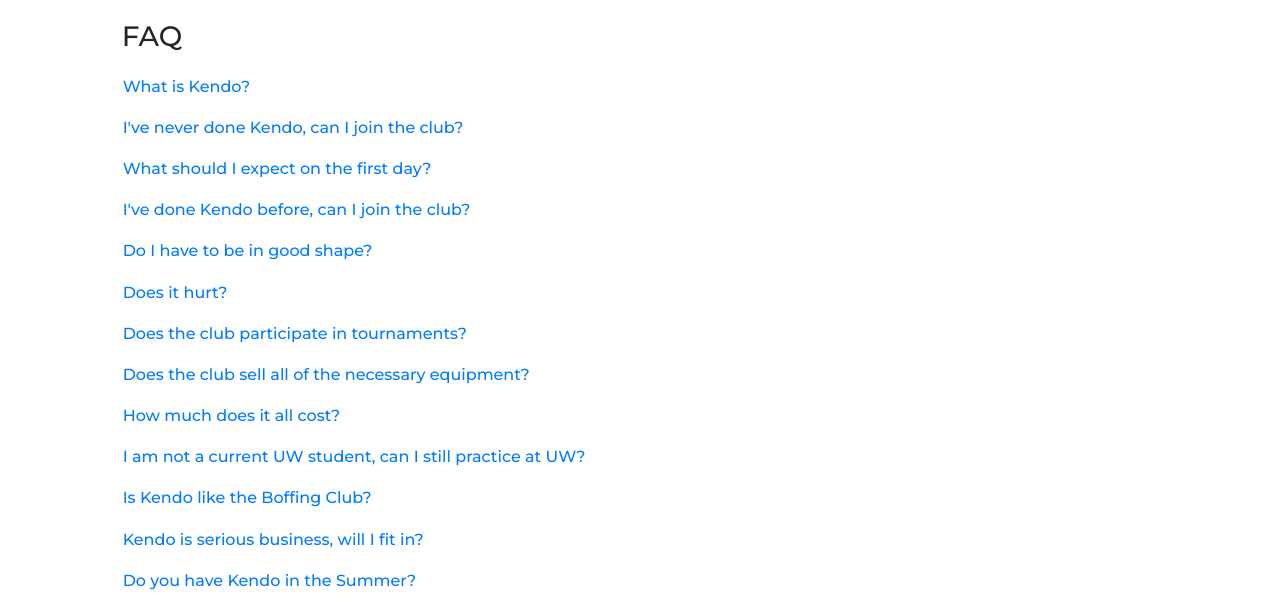
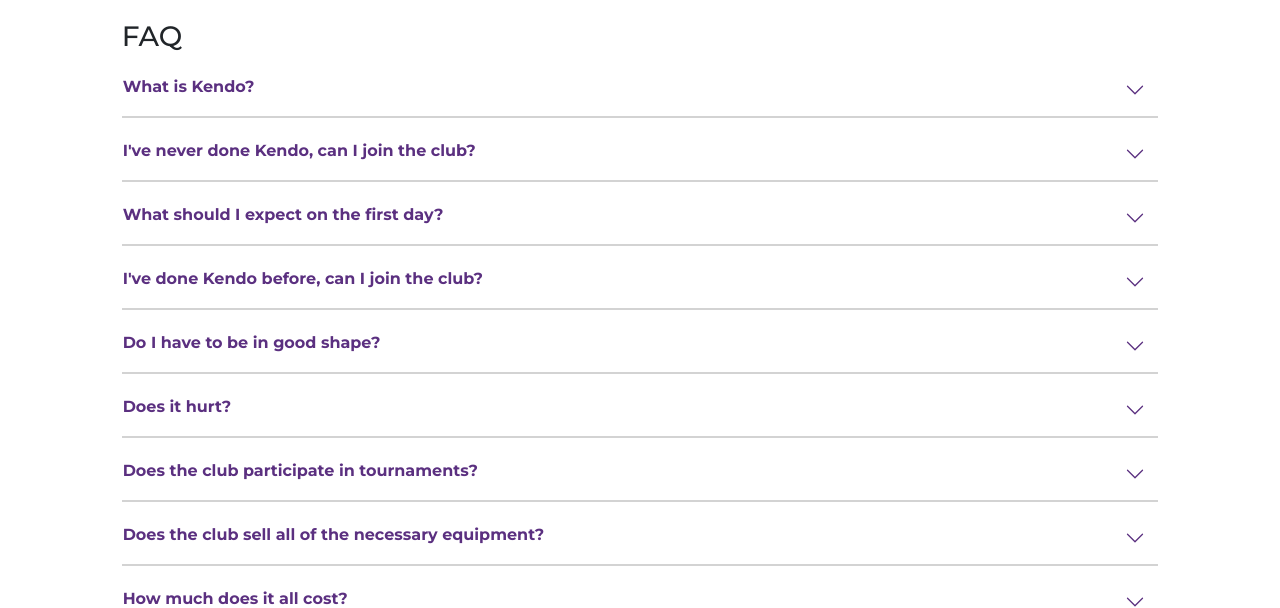
Before and after one commit to isabellabunnell/uw-kendo-website, a React app: page /resources in a window 1280 px wide. Shown: the part 205-813 px from the top of the page. Built offline with nearby package versions, Linux system fonts and the light colour scheme.

Commit message:
add toggleable faq blocks

```diff
--- /dev/null
+++ b/src/components/FAQBlock.js
@@ -0,0 +1,41 @@
+import "react-calendar/dist/Calendar.css"
+import React from "react"
+import PageStructure from "../components/PageStructure"
+import { Accordion, Button } from "react-bootstrap"
+import { faqList } from "../data/info"
+import { BsChevronDown } from "react-icons/bs"
+
+const FAQBlock = () => {
+   return (
+      <div style={{ marginTop: "2rem" }}>
+         <h3 style={{ marginBottom: "1rem" }}>
+            FAQ
+         </h3>
+         {
+            faqList.map((faq, idx) => (
+               <div className="faq-accordion" key={`faq-${idx}`}>
+                  <Accordion>
+                     <Accordion.Toggle
+                        as={Button}
+                        variant="link"
+                        eventKey="0"
+                        style={{ paddingLeft: "0", width: "100%" }} // need inline override
+                     >
+                        <div className="faq-button">
+                           <h6 style={{ fontWeight: "bold" }}>{faq.Q}</h6>
+                           <h5><BsChevronDown /></h5>
+                        </div>
+                     </Accordion.Toggle>
+                     <Accordion.Collapse eventKey="0">
+                        <p>{faq.A}</p>
+                     </Accordion.Collapse>
+                  </Accordion>
+               </div>
+
+            ))
+         }
+      </div>
+   )
+}
+
+export default FAQBlock
--- a/src/styles/styles.css
+++ b/src/styles/styles.css
@@ -72,3 +72,25 @@ body {
   padding: 2rem;
   width: 100% !important;
 }
+
+.faq-accordion {
+  width: 100%;
+  border-bottom: 2px solid lightgray;
+  margin-bottom: 1rem;
+}
+
+.faq-button {
+  color: #5B3080;
+  display: flex;
+  flex-direction: row;
+  justify-content: space-between;
+  width: 100%;
+}
+
+.faq-accordion button:hover, .faq-accordion button:focus {
+  text-decoration: none;
+}
+
+.faq-accordion button:focus {
+  box-shadow: none;
+}
--- a/src/views/ResourcePage.js
+++ b/src/views/ResourcePage.js
@@ -1,30 +1,15 @@
 import "react-calendar/dist/Calendar.css"
 import React from "react"
+import FAQBlock from "../components/FAQBlock"
 import PageStructure from "../components/PageStructure"
-import { Accordion, Button } from "react-bootstrap"
-import { faqList } from "../data/info"
 
 const ResourcePage = () => {
    return (
       <PageStructure
          content={
-            <div style={{ marginTop: "2rem" }}>
-               <h3 style={{ marginBottom: "1rem" }}>
-                  FAQ
-               </h3>
-               {
-                  faqList.map((faq, idx) => (
-                     <Accordion key={`faq-${idx}`}>
-                        <Accordion.Toggle as={Button} variant="link" eventKey="0" style={{ paddingLeft: "0" }}>
-                           <h6>{faq.Q}</h6>
-                        </Accordion.Toggle>
-                        <Accordion.Collapse eventKey="0">
-                           <p>{faq.A}</p>
-                        </Accordion.Collapse>
-                     </Accordion>
-                  ))
-               }
-            </div>
+            <>
+               <FAQBlock />
+            </>
          }
       />
    )
```
